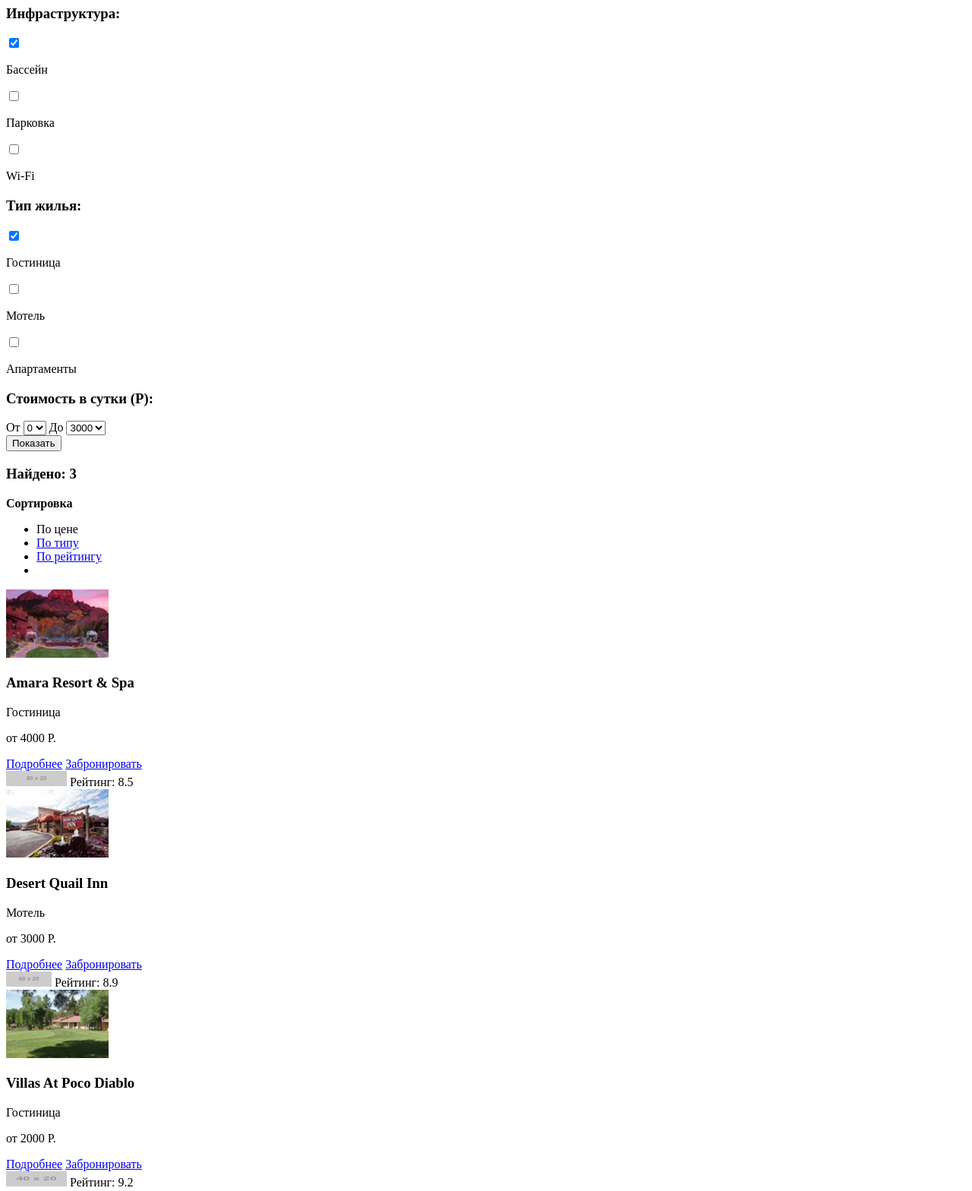
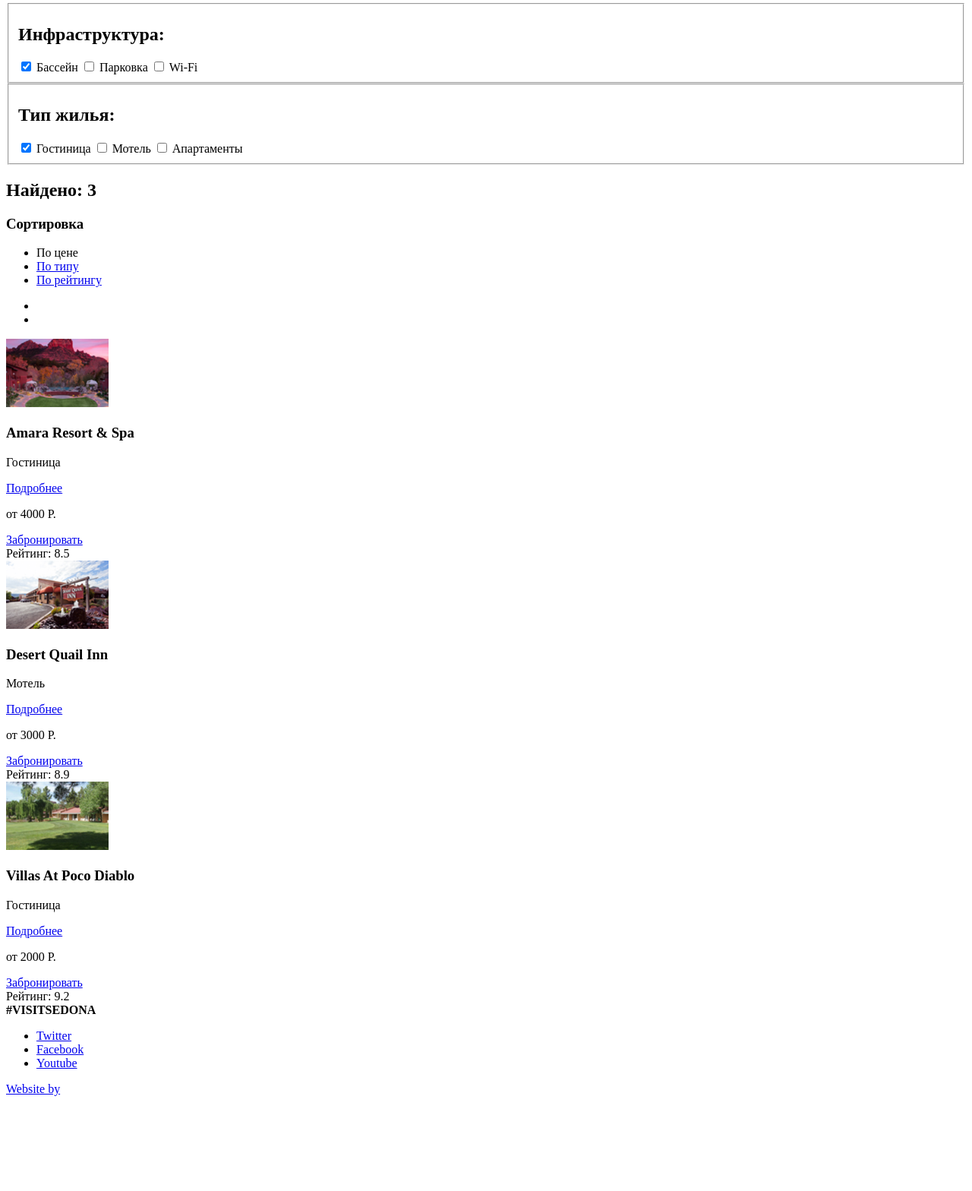
Before and after one commit to evgenysmagin/566163-sedona, a plain HTML site: page hotels.html in a window 1280 px wide. Shown: the part 182-1750 px from the top of the page at 76% size. After the commit the page ends 1633 px from the top, so only its background shows below. Drawn offline with Linux system fonts and the light colour scheme; placeholder pictures from the web are drawn by us.

Commit message:
Внесены исправления

```diff
--- a/hotels.html
+++ b/hotels.html
@@ -22,46 +22,39 @@
     <main>
 
         <form class='filter'>
-
-                <h3>Инфраструктура:</h3>
+            <fieldset>
+                <h2>Инфраструктура:</h2>
                 <input type='checkbox' name='pool' checked>
-                <p>Бассейн</p>
+                <label for='pool'>Бассейн</label>
                 <input type='checkbox' name='parking'>
-                <p>Парковка</p>
+                <label for='parking'>Парковка</label>
                 <input type='checkbox' name='wi-fi'>
-                <p>Wi-Fi</p>
-
-                <h3>Тип жилья:</h3>
+                <label for='wi-fi'>Wi-Fi</label>
+            </fieldset>
+            <fieldset>
+                <h2>Тип жилья:</h2>
                 <input type='checkbox' name='hotel' checked>
-                <p>Гостиница</p>
+                <label for='hotel'>Гостиница</label>
                 <input type='checkbox' name='motel'>
-                <p>Мотель</p>
+                <label for='motel'>Мотель</label>
                 <input type='checkbox' name='flat'>
-                <p>Апартаменты</p>
-
-                <h3>Стоимость в сутки (Р):</h3>
-                <div>
-                    <span>От</span>
-                    <select>
-                        <option value='0'>0</option>
-                    </select>
-                    <span>До</span>
-                    <select>
-                        <option value='3000'>3000</option>
-                    </select>
-                </div>
-                <div class='filter-slider'></div>
-                <input type='submit' value='Показать'>
+                <label for='flat'>Апартаменты</label>
+            </fieldset>
+                <!-- стоимость в сутки -->
         </form>
 
         <section class='results'>
-            <h3>Найдено: <span class='results-count'>3</span></h3>
-            <b>Сортировка</b>
+            <h2>Найдено: <span class='results-count'>3</span></h2>
+            <h3>Сортировка</h3>
             <ul class='results-sort'>
                 <li class='results-sort-active'><a>По цене</a></li>
                 <li><a href='#'>По типу</a></li>
                 <li><a href='#'>По рейтингу</a></li>
-                <li><span class='results-buttons'></span></li>
+
+            </ul>
+            <ul class='result-buttons'>
+                <li><a href='#'></a></li>
+                <li class='result-buttons-active'><a href='#'></a></li>
             </ul>
         </section>
 
@@ -70,13 +63,17 @@
                 <img src='img/hotels-amara@2x.jpg' width='135' height='90' alt='Amara Resort &amp; Spa'>
                 <div>
                     <h1>Amara Resort &amp; Spa</h1>
-                    <p>Гостиница</p>
-                    <p>от 4000 Р.</p>
-                    <span class='button products-item-details'><a href='#'>Подробнее</a></span>
-                    <span class='button products-item-book'><a href='#'>Забронировать</a></span>
+                    <div>
+                        <p>Гостиница</p>
+                        <a class='button products-item-details' href='#'>Подробнее</a>
+                    </div>
+                    <div>
+                        <p>от 4000 Р.</p>
+                        <a class='button products-item-book' href='#'>Забронировать</a>
+                    </div>
                 </div>
                 <div>
-                    <img class='products-item-stars' src='http://placehold.it/80x20' width='80' height='20' alt='4 звезды'>
+                    <div class='products-item-stars'></div>
                     <span class='button products-item-rating'>Рейтинг: 8.5</span>
                 </div>
             </article>
@@ -84,13 +81,17 @@
                 <img src='img/hotels-desert@2x.jpg' width='135' height='90' alt='Desert Quail Inn'>
                 <div>
                     <h1>Desert Quail Inn</h1>
-                    <p>Мотель</p>
-                    <p>от 3000 Р.</p>
-                    <span class='button products-item-details'><a href='#'>Подробнее</a></span>
-                    <span class='button products-item-book'><a href='#'>Забронировать</a></span>
+                    <div>
+                        <p>Мотель</p>
+                        <a class='button products-item-details' href='#'>Подробнее</a>
+                    </div>
+                    <div>
+                        <p>от 3000 Р.</p>
+                        <a class='button products-item-book' href='#'>Забронировать</a>
+                    </div>
                 </div>
                 <div>
-                    <img class='products-item-stars' src='http://placehold.it/60x20' width='60' height='20' alt='4 звезды'>
+                    <div class='products-item-stars'></div>
                     <span class='button products-item-rating'>Рейтинг: 8.9</span>
                 </div>
             </article>
@@ -98,13 +99,17 @@
                 <img src='img/hotels-diablo@2x.jpg' width='135' height='90' alt='Villas At Poco Diablo'>
                 <div>
                     <h1>Villas At Poco Diablo</h1>
-                    <p>Гостиница</p>
-                    <p>от 2000 Р.</p>
-                    <span class='button products-item-details'><a href='#'>Подробнее</a></span>
-                    <span class='button products-item-book'><a href='#'>Забронировать</a></span>
+                    <div>
+                        <p>Гостиница</p>
+                        <a class='button products-item-details' href='#'>Подробнее</a>
+                    </div>
+                    <div>
+                        <p>от 2000 Р.</p>
+                        <a class='button products-item-book' href='#'>Забронировать</a>
+                    </div>
                 </div>
                 <div>
-                    <img class='products-item-stars' src='http://placehold.it/40x20' width='80' height='20' alt='4 звезды'>
+                    <div class='products-item-stars'></div>
                     <span class='button products-item-rating'>Рейтинг: 9.2</span>
                 </div>
             </article>
```
Also changed, not shown: index.html (+17 -19 lines).
